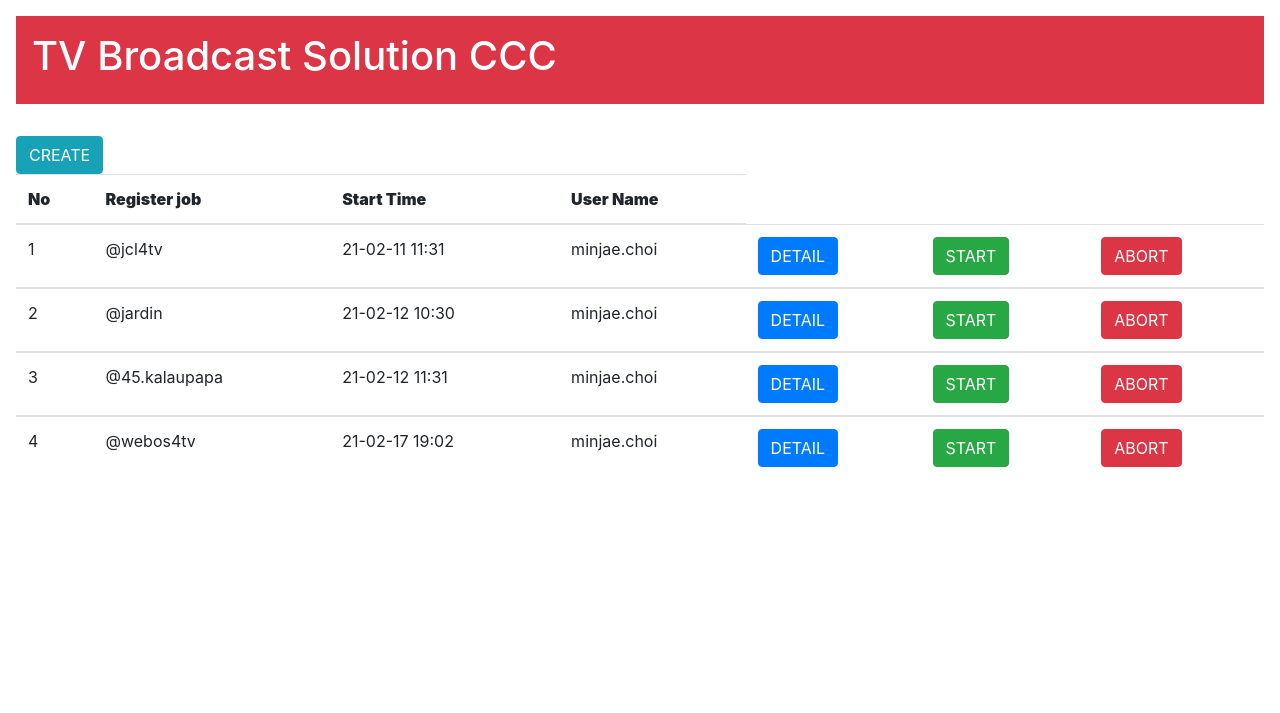
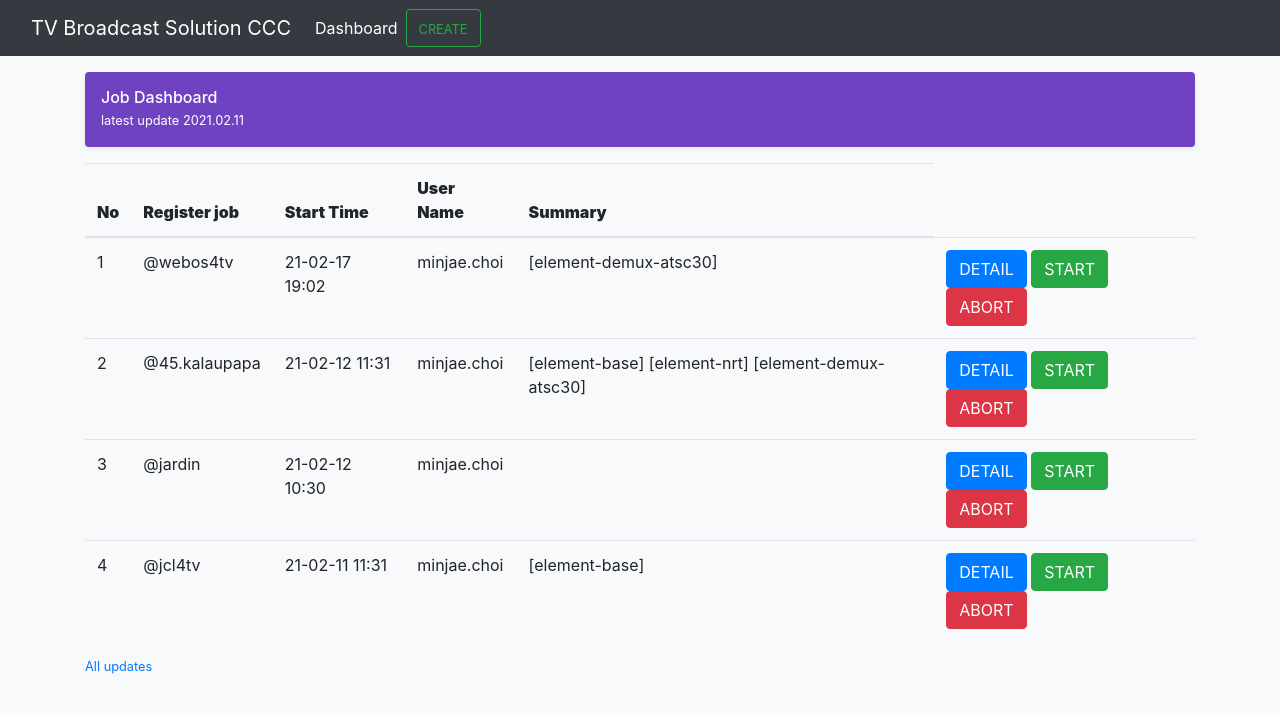
Before and after one commit to minjae200/CAT_Template, a Django app: page /CCC/ in a window 1280 px wide. Shown: the top 713 px of the page. Run offline with Django 3.2, Linux system fonts and the light colour scheme; data comes from the database, SQL or seed files in the repository; both versions use the stored data as it was after the commit; some libraries are stand-ins or nearby versions.

Commit message:
CAT tempaletes

```diff
--- a/CAT/CAT/settings.py
+++ b/CAT/CAT/settings.py
@@ -10,6 +10,7 @@ For the full list of settings and their values, see
 https://docs.djangoproject.com/en/3.1/ref/settings/
 """
 import os
+from django.conf import settings
 from pathlib import Path
 
 # Build paths inside the project like this: BASE_DIR / 'subdir'.
@@ -120,4 +121,7 @@ USE_TZ = True
 # https://docs.djangoproject.com/en/3.1/howto/static-files/
 
 STATIC_URL = '/static/'
-STARIC_ROOT = os.path.join(BASE_DIR, 'static')
+
+STATICFILES_DIRS = (
+    os.path.join(BASE_DIR, "static"),
+)
--- a/CAT/CAT/urls.py
+++ b/CAT/CAT/urls.py
@@ -15,8 +15,12 @@ Including another URLconf
 """
 from django.contrib import admin
 from django.urls import path, include
+from django.conf import settings
+from django.conf.urls.static import static
 
 urlpatterns = [
     path('admin/', admin.site.urls),
     path('CCC/', include('CCC.urls')),
 ]
+
+urlpatterns += static(settings.STATIC_URL, document_root=settings.STATIC_URL)
--- /dev/null
+++ b/CAT/CCC/static/detail.js
@@ -0,0 +1,29 @@
+$('#detailModal').on('show.bs.modal', function (event) {
+  var button = $(event.relatedTarget)
+  var branch = button.data('job_branch')
+  var build_time = button.data('job_time')
+  var modules = button.data('job_modules')
+
+  var modal = $(this)
+
+  var title = "Branch - " + branch
+  title += "Build Time - " + build_time
+  modal.find('.modal-title').text(title)
+
+  tbody = modal.find('.modal-body table tbody')
+  tbody_html = ''
+  modules = modules.split(' ').slice(0, -1);
+  for (var i=0; i<modules.length; i++) {
+    let module = modules[i].split('_')
+    let module_name = module[0]
+    let module_tag = module[1]
+    let module_hash = module[2]
+    let loop = i + 1
+
+    tbody_html += '<tr><td>' + loop + '</td>'
+    tbody_html += '<td>' + module_name + '</td>'
+    tbody_html += '<td>' + module_tag + '</td>'
+    tbody_html += '<td>' + module_hash + '</td></tr>'
+  }
+  tbody.html(tbody_html)
+});
--- /dev/null
+++ b/CAT/CCC/static/offcanvas.css
@@ -0,0 +1,67 @@
+html,
+body {
+  overflow-x: hidden; /* Prevent scroll on narrow devices */
+}
+
+body {
+  padding-top: 56px;
+}
+
+@media (max-width: 991.98px) {
+  .offcanvas-collapse {
+    position: fixed;
+    top: 56px; /* Height of navbar */
+    bottom: 0;
+    left: 100%;
+    width: 100%;
+    padding-right: 1rem;
+    padding-left: 1rem;
+    overflow-y: auto;
+    visibility: hidden;
+    background-color: #343a40;
+    transition: transform .3s ease-in-out, visibility .3s ease-in-out;
+  }
+  .offcanvas-collapse.open {
+    visibility: visible;
+    transform: translateX(-100%);
+  }
+}
+
+.nav-scroller {
+  position: relative;
+  z-index: 2;
+  height: 2.75rem;
+  overflow-y: hidden;
+}
+
+.nav-scroller .nav {
+  display: flex;
+  flex-wrap: nowrap;
+  padding-bottom: 1rem;
+  margin-top: -1px;
+  overflow-x: auto;
+  color: rgba(255, 255, 255, .75);
+  text-align: center;
+  white-space: nowrap;
+  -webkit-overflow-scrolling: touch;
+}
+
+.nav-underline .nav-link {
+  padding-top: .75rem;
+  padding-bottom: .75rem;
+  font-size: .875rem;
+  color: #6c757d;
+}
+
+.nav-underline .nav-link:hover {
+  color: #007bff;
+}
+
+.nav-underline .active {
+  font-weight: 500;
+  color: #343a40;
+}
+
+.text-white-50 { color: rgba(255, 255, 255, .5); }
+
+.bg-purple { background-color: #6f42c1; }
--- /dev/null
+++ b/CAT/CCC/static/offcanvas.js
@@ -0,0 +1,7 @@
+(function () {
+  'use strict'
+
+  document.querySelector('[data-bs-toggle="offcanvas"]').addEventListener('click', function () {
+    document.querySelector('.offcanvas-collapse').classList.toggle('open')
+  })
+})()
--- a/CAT/CCC/templates/base.html
+++ b/CAT/CCC/templates/base.html
@@ -1,3 +1,4 @@
+{% load static %}
 <!DOCTYPE html>
 <html lang="en">
 <head>
@@ -7,10 +8,7 @@
         href="https://stackpath.bootstrapcdn.com/bootstrap/4.3.1/css/bootstrap.min.css"
         integrity="sha384-ggOyR0iXCbMQv3Xipma34MD+dH/1fQ784/j6cY/iJTQUOhcWr7x9JvoRxT2MZw1T"
         crossorigin="anonymous">
-    <script src="https://code.jquery.com/jquery-3.3.1.slim.min.js"
-            integrity="sha384-q8i/X+965DzO0rT7abK41JStQIAqVgRVzpbzo5smXKp4YfRvH+8abtTE1Pi6jizo"
-            crossorigin="anonymous">
-    </script>
+    <script src="https://code.jquery.com/jquery-3.4.1.js"></script>
     <script src="https://cdnjs.cloudflare.com/ajax/libs/popper.js/1.14.7/umd/popper.min.js"
             integrity="sha384-UO2eT0CpHqdSJQ6hJty5KVphtPhzWj9WO1clHTMGa3JDZwrnQq4sF86dIHNDz0W1"
             crossorigin="anonymous">
@@ -21,8 +19,8 @@
     </script>
 </head>
 <body>
-    <div class="p-3 mb-2 bg-transparent text-dark">
     {% block content %} {% endblock %}
+    </div>
 </div>
 </body>
 </html>
--- a/CAT/CCC/templates/main.html
+++ b/CAT/CCC/templates/main.html
@@ -1,22 +1,67 @@
 {% extends "base.html" %}
+{% load static %}
+{% block content %}
+<head>
+  <link rel="stylesheet" href="{% static 'offcanvas.css' %}">
+</head>
 
-{% block title %} TV Broadcast Solution {% endblock %}
+<body class="bg-light">
+<nav class="navbar navbar-expand-lg fixed-top navbar-dark bg-dark" aria-label="Main navigation">
+  <div class="container-fluid">
+    <a class="navbar-brand" href="#">TV Broadcast Solution CCC</a>
+    <button class="navbar-toggler p-0 border-0" type="button" data-bs-toggle="offcanvas" aria-label="Toggle navigation">
+      <span class="navbar-toggler-icon"></span>
+    </button>
 
-{% block content %}
-<div class="p-3 mb-2 bg-danger text-white">
-<h1>TV Broadcast Solution CCC</h1>
+    <div class="navbar-collapse offcanvas-collapse" id="navbarsExampleDefault">
+      <ul class="navbar-nav me-auto mb-2 mb-lg-0">
+        <li class="nav-item">
+          <a class="nav-link active" aria-current="page" href="#">Dashboard</a>
+        </li>
+      </ul>
+      <a href="" class="btn btn-outline-success" data-toggle="modal" data-target="#createModal">
+        <small>CREATE</small>
+      </a>
     </div>
-<br>
-<div class="btn-group">
-    <a href="{% url 'CCC:create' %}" class="btn btn-info">
-        CREATE
-    </a>
-    <!-- <form action="{% url 'CCC:create' %}" method="post" class="btn btn-info">
+    <!-- Create Modal -->
+    <div class="modal fade" id="createModal" tabindex="-1" role="dialog" aria-labelledby="createModalLabel" data-backdrop="false">
+      <div class="modal-dialog modal-dialog-centered" role="document">
+        <div class="modal-content">
+          <div class="modal-header">
+            <h4 class="modal-title" id="createModalLabel">Create Job</h4>
+            <button type="button" class="close" data-dismiss="modal" aria-label="Close"><span aria-hidden="true">&times;</span></button>
+          </div>
+          <form action="{% url 'CCC:create' %}" method="post">
             {% csrf_token %}
-        <input type="submit" value="CREATE" />
-    </form> -->
+            <div class="modal-body">
+              {{ form.as_p }}
+              <p>
+              <label id="build_date">Build Date : </label>
+              <input id="build_date" type="date" name="build_date">
+              </p>
+              <p>
+              <label id="build_time">Build Time : </label>
+              <input id="build_time" type="time" name="build_time">
+              </p>
             </div>
+          <div class="modal-footer">
+              <input class="btn btn-primary" type="submit" name="create" value="Create">
+            </form>
+            <button type="button" class="btn btn-secondary" data-dismiss="modal">Close</button>
+          </div>
+        </div>
+      </div>
+    </div>
+  </div>
+</nav>
 
+<main class="container">
+  <div class="d-flex align-items-center p-3 my-3 text-white bg-purple rounded shadow-sm">
+    <div class="lh-1">
+      <h1 class="h6 mb-0 text-white lh-1">Job Dashboard</h1>
+      <small>latest update 2021.02.11</small>
+    </div>
+  </div>
   {% if latest_job_list %}
   <table class="table">
       <thead>
@@ -25,8 +70,7 @@
               <th scope="col"><b> Register job</b></th>
               <th scope="col"><b> Start Time</b></th>
               <th scope="col"><b> User Name</b></th>
-                <!-- <th scope="col"><b> Options </b><th>
-                <th scope="col"><b> Status </b></th> -->
+              <th scope="col"><b> Summary </b></th>
           </tr>
       </thead>
       <tbody>
@@ -37,18 +81,57 @@
               <td>{{ job.build_start_time | date:'y-m-d H:i' }}</td>
               <td>{{ username }}</td>
               <td>
-                <a href="{% url 'CCC:detail' job.id %}"
+              {% for module in job.module_set.all|slice:":5" %}
+                [{{ module.name }}]
+              {% endfor %}
+              </td>
+              <td>
+                <!-- <a href="{% url 'CCC:detail' job.id %}"
                   class="btn btn-primary">
                   DETAIL
+                </a> -->
+                <a href="#" class="btn btn-primary" data-toggle="modal" data-target="#detailModal"
+                  data-job_branch="{{ job.branch }}"
+                  data-job_time="{{ job.build_start_time | date:'y-m-d H:i' }}"
+                  data-job_modules=
+                    "{% for module in job.module_set.all %}{{module}} {% endfor %}">
+                  DETAIL
                 </a>
-                <td>
+                <div class="modal fade" id="detailModal" tabindex="-1" aria-labelledby="detailModalLabel" aria-hidden="true">
+                  <div class="modal-dialog modal-xl">
+                    <div class="modal-content">
+                      <div class="modal-header">
+                        <h5 class="modal-title" id="detailModalLabel"> ... </h5>
+                        <button type="button" class="close" data-dismiss="modal" aria-label="Close">
+                          <span aria-hidden="true">&times;</span>
+                        </button>
+                      </div>
+                      <div class="modal-body">
+                        <h5> CCC Module List </h5>
+                        <table class="table">
+                          <thead>
+                            <tr>
+                              <th scope="col"><b> No </b></th>
+                              <th scope="col"><b> Module</b></th>
+                              <th scope="col"><b> Tag</b></th>
+                              <th scope="col"><b> Hash</b></th>
+                            </tr>
+                          </thead>
+                          <tbody> </tbody>
+                        </table>
+                      </div>
+                      <div class="modal-footer">
+                        <button type="button" class="btn btn-secondary" data-dismiss="modal">Close</button>
+                      </div>
+                    </div>
+                  </div>
+                </div>
+
                 <a href="{% url 'CCC:start' job.id %}"
                     onclick="return confirm('정말 시작?')"
                     class="btn btn-success">
                     START
                 </a>
-                </td>
-                <td>
                 <a href="{% url 'CCC:abort' job.id %}"
                     onclick="return confirm('정말 삭제?')"
                     class="btn btn-danger">
@@ -56,8 +139,18 @@
                 </a>
               </td>
           </tr>
+          {% endfor %}
       </tbody>
-    {% endfor %}
     </table>
   {% endif %}
-{% endblock %}
+    <small class="d-block text-end mt-3">
+      <a href="#">All updates</a>
+    </small>
+  </div>
+  </div>
+</main>
+</body>
+
+<script src="{% static 'offcanvas.js' %}"></script>
+<script src="{% static 'detail.js' %}"></script>
+{% endblock content %}
--- a/CAT/CCC/urls.py
+++ b/CAT/CCC/urls.py
@@ -4,8 +4,7 @@ from . import views
 app_name = 'CCC'
 urlpatterns = [
     path('', views.MainView, name='main'),
-    path('create/', views.CreateView, name='create'),
-    path('create/register', views.CreateJobView, name='register'),
+    path('create/', views.CreateJobView, name='create'),
     path('<int:job_id>/', views.DetailView, name='detail'),
     path('<int:job_id>/abort/', views.AbortView, name='abort'),
     path('<int:job_id>/start/', views.ForceStartView, name='start'),
--- a/CAT/CCC/views.py
+++ b/CAT/CCC/views.py
@@ -10,12 +10,19 @@ from CCC.Helper.DateHelper import *
 
 # Create your views here.
 def MainView(request):
-    latest_job_list = Job.objects.all().order_by('build_start_time')[:10]
-    context = {
-        'latest_job_list': latest_job_list,
-        'username': "minjae.choi"
-    }
-    return render(request, 'main.html', context)
+    if request.method == 'GET':
+        latest_job_list = Job.objects.all().order_by('-build_start_time')[:15]
+        form = JobForm(request.GET)
+        context = {
+            'latest_job_list': latest_job_list,
+            'username': "minjae.choi",
+            'form': form
+        }
+        return render(request, 'main.html', context)
+    else:
+        form = JobForm(request.POST)
+        return HttpResponseRedirect(reverse('CCC:create'))
+
 
 def DetailView(request, job_id):
     job = get_object_or_404(Job, pk=job_id)
@@ -37,7 +44,7 @@ def DetailView(request, job_id):
         else:
             form = ModuleForm(request.GET)
         return render(request, 'detail.html', {'job': job, 'form': form})
-    except (KeyError, Module.DoesNotExist):
+    except (KeyError, Job.DoesNotExist):
         return render(request, 'main.html')
 
 def AbortView(request, job_id):
@@ -52,22 +59,16 @@ def ForceStartView(request, job_id):
     print("START!!")
     return HttpResponseRedirect(reverse('CCC:main'))
 
-def CreateView(request):
-    if request.method == 'POST':
-        form = JobForm(request.POST)
-    else:
-        form = JobForm(request.GET)
-    return render(request, 'create.html', {'form': form})
-
 def CreateJobView(request):
     print("CREATE JOB!")
     if request.method == 'POST':
+        print("request post!")
         form = JobForm(request.POST)
-        if not form.is_valid() or form.cleaned_data['branch'] == '':
-            return HttpResponseRedirect(reverse('CCC:create'))
-        build_time = get_time(request.POST.get('build_date'), request.POST.get('build_time'))
-        new_job = Job.objects.create(branch=form.cleaned_data['branch'], build_start_time=build_time)
+        if form.is_valid() and form.cleaned_data['branch'] != '':
+            build_time = get_time(request.POST.get('build_date'), request.POST.get('build_time'))
+            Job.objects.create(branch=form.cleaned_data['branch'], build_start_time=build_time)
         form = JobForm()
     else:
+        print("request get!")
         form = JobForm(request.GET)
     return HttpResponseRedirect(reverse('CCC:main'))
```
Also changed, not shown: CAT/CCC/static/table.css (deleted, +0 -27 lines), CAT/CCC/templates/create.html (deleted, +0 -15 lines), CAT/CCC/templates/detail.html (+24 -9 lines), CAT/db.sqlite3. Lines whose indentation alone changed are shown as unchanged.
